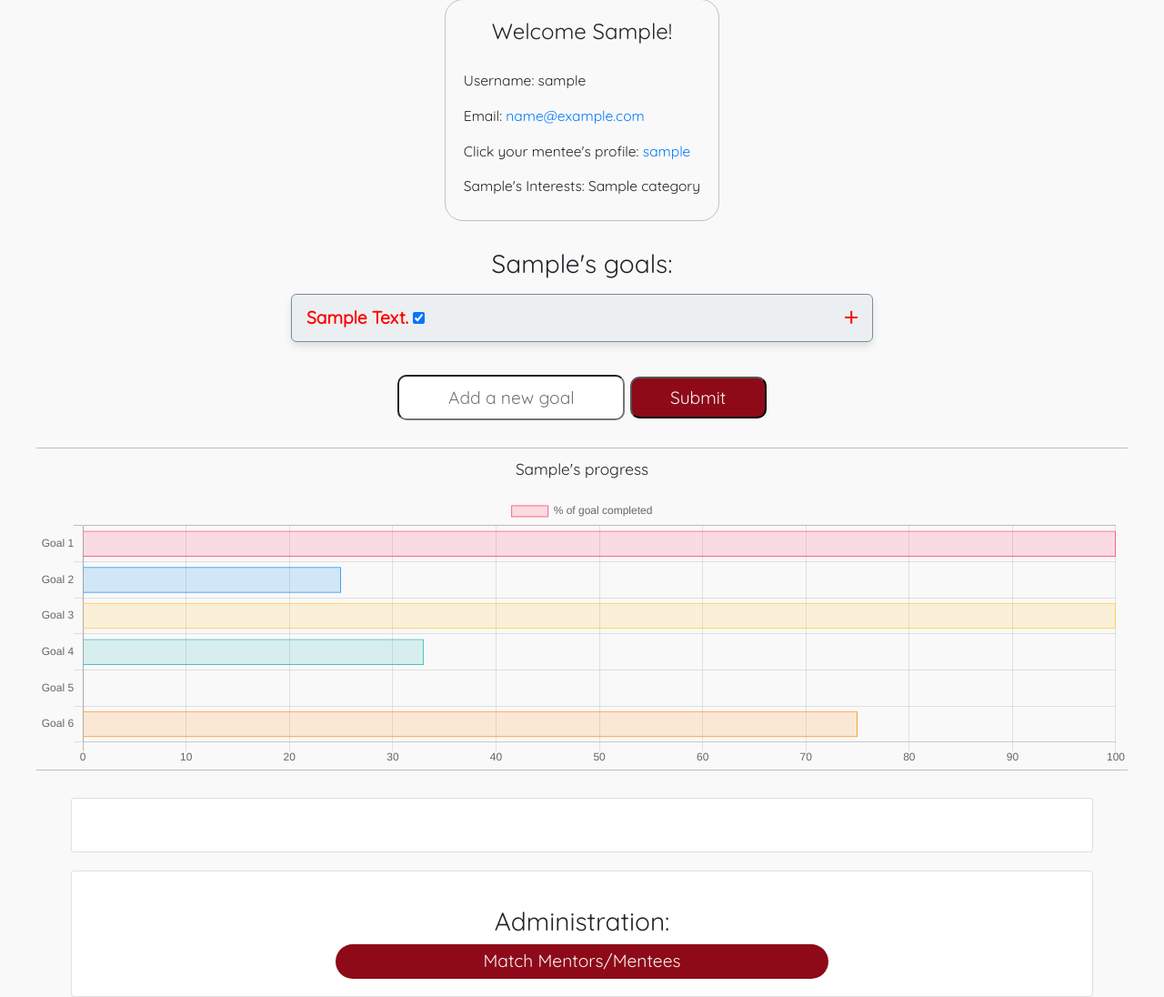
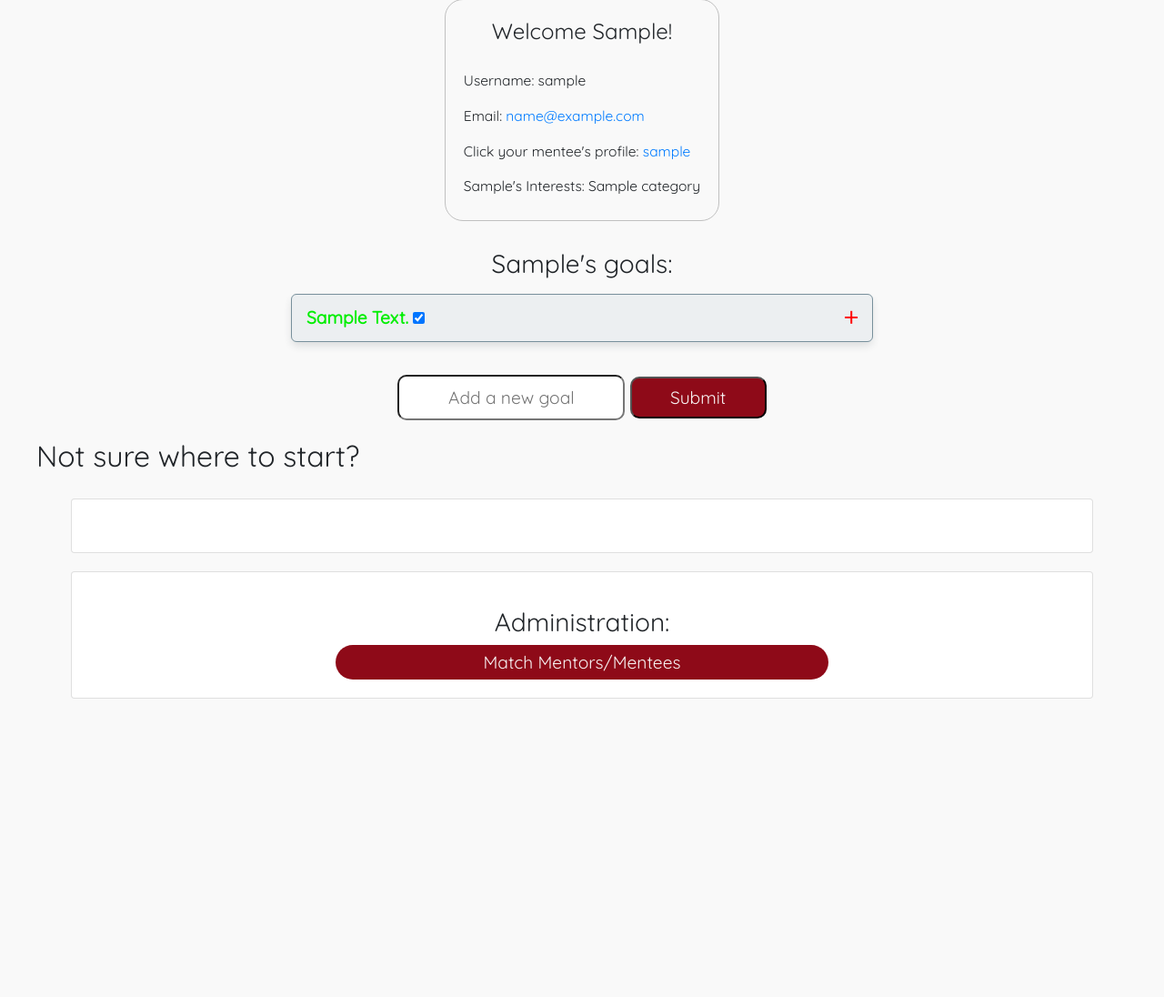
Before and after one commit to project-impact-2019/project-impact, a Django app: page /goal/ in a window 1280 px wide. Shown: the part 111-1207 px from the top of the page at 91% size. After the commit the page ends 879 px from the top, so only its background shows below. Run offline with Django 3.2, Linux system fonts and the light colour scheme; a user stored in the database is signed in; tables that the repository leaves empty hold one stand-in row (values such as "Sample post"); some libraries are stand-ins or nearby versions.

Commit message:
change color of goals if completed or not

```diff
--- a/core/forms.py
+++ b/core/forms.py
@@ -160,11 +160,6 @@ class PairForm(forms.ModelForm):
         model = Pair
         fields = ('mentor', 'mentee', 'name', 'description', 'slug',)
 
-    # def __init__(self, *args, **kwargs):
-    #     super(PairForm, self).__init__(*args, **kwargs)
-    #     self.fields['mentee'].queryset = Person.objects.filter(role='mentee')
-    #     self.fields['mentor'].queryset = Person.objects.filter(role='mentor')
-
     @transaction.atomic
     def save(self):
         pair = super().save(commit=False)
--- a/core/static/js/compiled.js
+++ b/core/static/js/compiled.js
@@ -113,6 +113,7 @@ checkBox.forEach(item => {
             method: 'PATCH',
             body: JSON.stringify({ 'done': item.checked }),
         })
+        location.reload();
     })
 })
 
--- a/core/static/js/main.js
+++ b/core/static/js/main.js
@@ -112,6 +112,7 @@ checkBox.forEach(item => {
             method: 'PATCH',
             body: JSON.stringify({ 'done': item.checked }),
         })
+        location.reload();
     })
 })
 
--- a/core/templates/core/user_profile.html
+++ b/core/templates/core/user_profile.html
@@ -32,16 +32,11 @@
 
                 {% if goal.completed %}
 
-                <summary>{{goal.description|title}} <input type="checkbox" checked=checked class='goal-done-checkbox' data-goal='{{goal.pk}}'/></summary>
+                <summary><font color=“green”>{{goal.description|title}}</font> <input type="checkbox" checked=checked class='goal-done-checkbox' data-goal='{{goal.pk}}'/></summary>
 
                 {% for step in goal.steps.all %}
-<<<<<<< HEAD
 
-                <p>{{ step }}</p>
-=======
-
-                <p>{{ step|title }}</p>
->>>>>>> 6a2d516910591b8afce3031dedf9b7ea3e464d53
+                <font color=“green”><p>- {{ step|title }}</p></font>
 
                 {% endfor %}
 
@@ -51,10 +46,12 @@
                 <p>
                         {% if step.done %}
                         <input type="checkbox" checked=checked class='step-done-checkbox' data-step='{{step.pk}}'/>
+                        <font color=“green”>{{ step }}</font>
                         {% else %}
                         <input type="checkbox" class='step-done-checkbox' data-step='{{step.pk}}'/>
+                        {{ step }}
                         {% endif %}
-                        {{ step }}
+
                 </p>
                 {% endfor %}
 
@@ -79,13 +76,16 @@
 
 
 
+        <div>
+                <h2>Not sure where to start?</h2>
+        </div>
 
 
         <!-- Canvas for goal tracker -->
-        <div class='canvas'>
+        <!-- <div class='canvas'>
                 <p>{{user.person.first_name}}'s progress</p>
                 <canvas id="myChart" width="400" height="100"></canvas>
-        </div>
+        </div> -->
 
 
        <div class="chat-board card">
```
